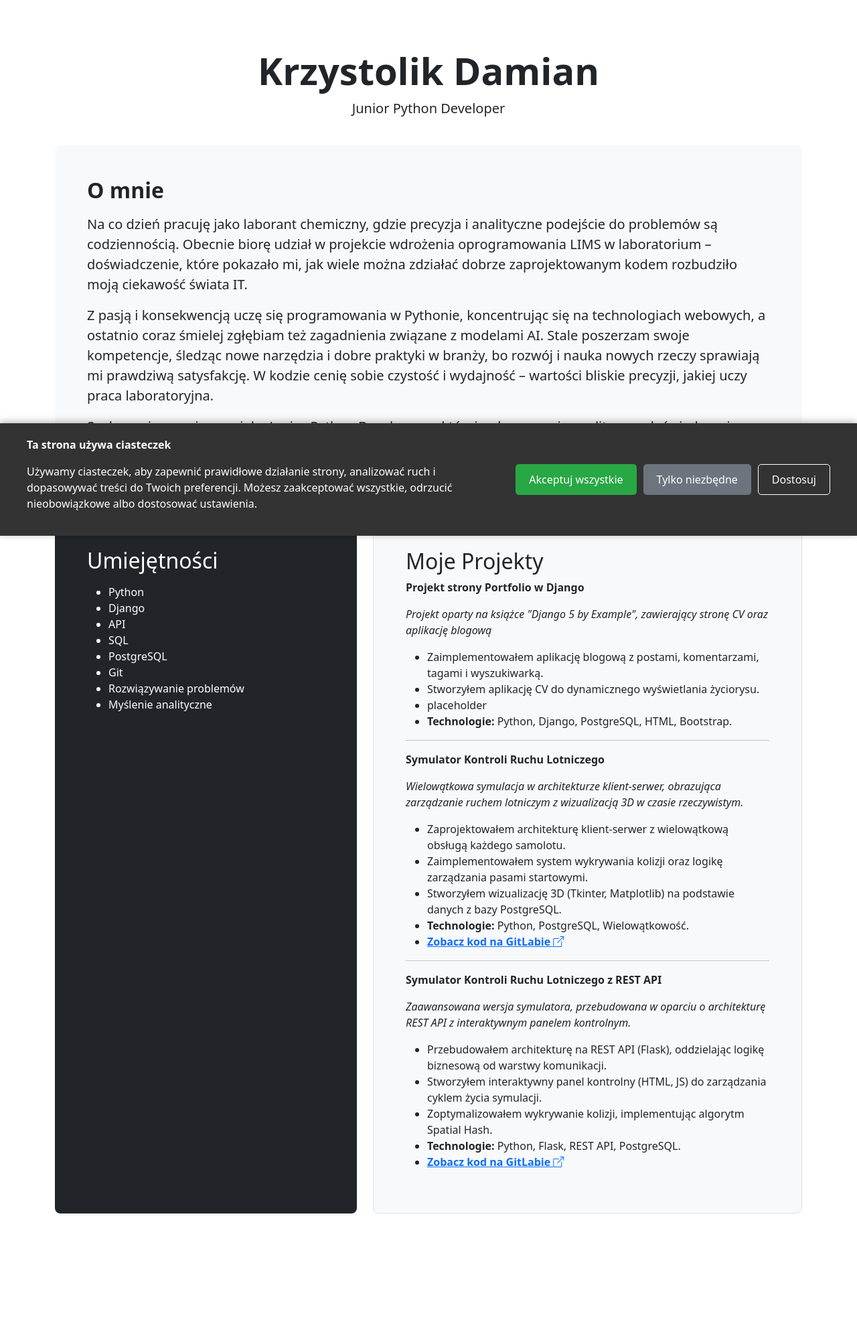
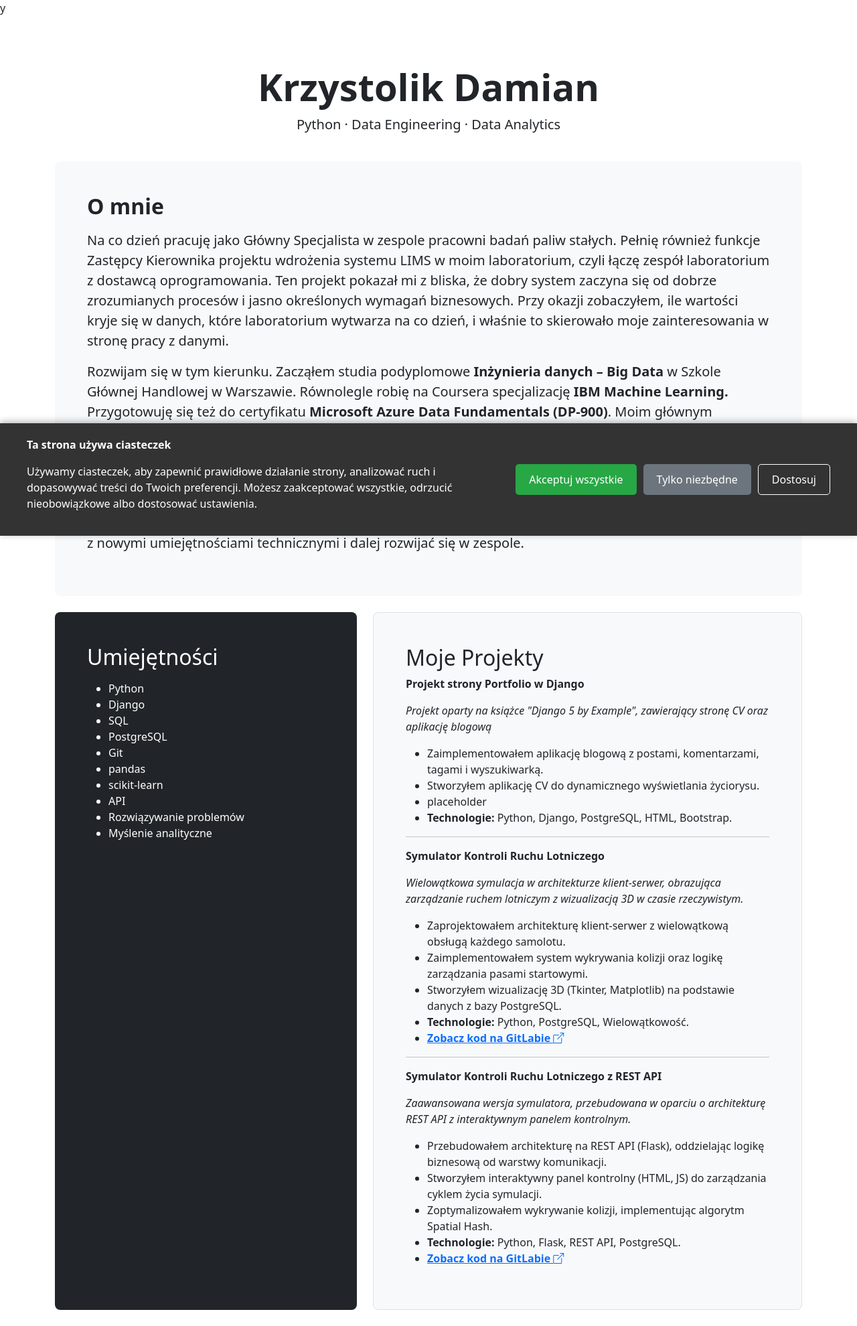
Before and after one commit to damiankrzystolik/my_cv_blog_site, a Django app: page / in a window 1280 px wide. Shown: the whole page at 67% size. Before the commit the page ends 1812 px from the top, so only its background shows below. Run offline with Django 5.2, Linux system fonts and the light colour scheme; parts of the project's set-up code (start-up, migrations or seed data) failed here and were passed over.

Commit message:
docs(cv): update bio, headline and skills for data roles

```diff
--- a/templates/cv/cv.html
+++ b/templates/cv/cv.html
@@ -1,4 +1,4 @@
-{% extends "base.html" %}
+y{% extends "base.html" %}
 
 {% block title %}Moje CV.{% endblock %}
 
@@ -10,7 +10,7 @@
         <div class="col-12">
             <div class="px-4 pt-5 pb-3 text-center">
                 <h1 class="display-4 fw-bold">Krzystolik Damian</h1>
-                <p class="lead mb-4">Junior Python Developer</p>
+                <p class="lead mb-4">Python · Data Engineering · Data Analytics</p>
             </div>
         </div>
     </div>
@@ -20,9 +20,9 @@
         <div class="col-12">
             <div class="p-5 bg-light rounded-3">
                 <h2 class="fw-bold">O mnie</h2>
-                <p class="fs-5 mt-3">Na co dzień pracuję jako laborant chemiczny, gdzie precyzja i analityczne podejście do problemów są codziennością. Obecnie biorę udział w projekcie wdrożenia oprogramowania LIMS w laboratorium – doświadczenie, które pokazało mi, jak wiele można zdziałać dobrze zaprojektowanym kodem rozbudziło moją ciekawość świata IT.</p>
-                <p class="fs-5">Z pasją i konsekwencją uczę się programowania w Pythonie, koncentrując się na technologiach webowych, a ostatnio coraz śmielej zgłębiam też zagadnienia związane z modelami AI. Stale poszerzam swoje kompetencje, śledząc nowe narzędzia i dobre praktyki w branży, bo rozwój i nauka nowych rzeczy sprawiają mi prawdziwą satysfakcję. W kodzie cenię sobie czystość i wydajność – wartości bliskie precyzji, jakiej uczy praca laboratoryjna.</p>
-                <p class="fs-5">Szukam pierwszej pracy jako Junior Python Developer, w której połączę swoje analityczne doświadczenie z nowymi umiejętnościami technicznymi i będę mógł rozwijać się w dynamicznym zespole.</p>
+                <p class="fs-5 mt-3">Na co dzień pracuję jako Główny Specjalista w zespole pracowni badań paliw stałych. Pełnię również funkcje Zastępcy Kierownika projektu wdrożenia systemu LIMS w moim laboratorium, czyli łączę zespół laboratorium z dostawcą oprogramowania. Ten projekt pokazał mi z bliska, że dobry system zaczyna się od dobrze zrozumianych procesów i jasno określonych wymagań biznesowych. Przy okazji zobaczyłem, ile wartości kryje się w danych, które laboratorium wytwarza na co dzień, i właśnie to skierowało moje zainteresowania w stronę pracy z danymi.</p>
+                <p class="fs-5">Rozwijam się w tym kierunku. Zacząłem studia podyplomowe <strong>Inżynieria danych – Big Data</strong> w Szkole Głównej Handlowej w Warszawie. Równolegle robię na Coursera specjalizację <strong>IBM Machine Learning.</strong> Przygotowuję się też do certyfikatu <strong>Microsoft Azure Data Fundamentals (DP-900)</strong>. Moim głównym narzędziem jest Python. Z zainteresowaniem śledzę też rozwój rozwiązań opartych na sztucznej inteligencji, które coraz mocniej zmieniają sposób pracy w wielu branżach. Z pracy w laboratorium wyniosłem precyzję i analityczne podejście, które przenoszę do kodu i analizy danych.</p>
+                <p class="fs-5">Szukam pracy jako <strong>Junior Python Developer</strong> albo na stanowisku związanym z danymi: analiza danych, inżynieria danych, machine learning. Chcę połączyć doświadczenie z laboratorium i projektu wdrożeniowego z nowymi umiejętnościami technicznymi i dalej rozwijać się w zespole.</p>
             </div>
         </div>
     </div>
@@ -36,10 +36,12 @@
                 <ul class="mt-3">
                     <li>Python</li>
                     <li>Django</li>
-                    <li>API</li>
                     <li>SQL</li>
                     <li>PostgreSQL</li>
                     <li>Git</li>
+                    <li>pandas</li>
+                    <li>scikit-learn</li>
+                    <li>API</li>
                     <li>Rozwiązywanie problemów</li>
                     <li>Myślenie analityczne</li>
                 </ul>
```
